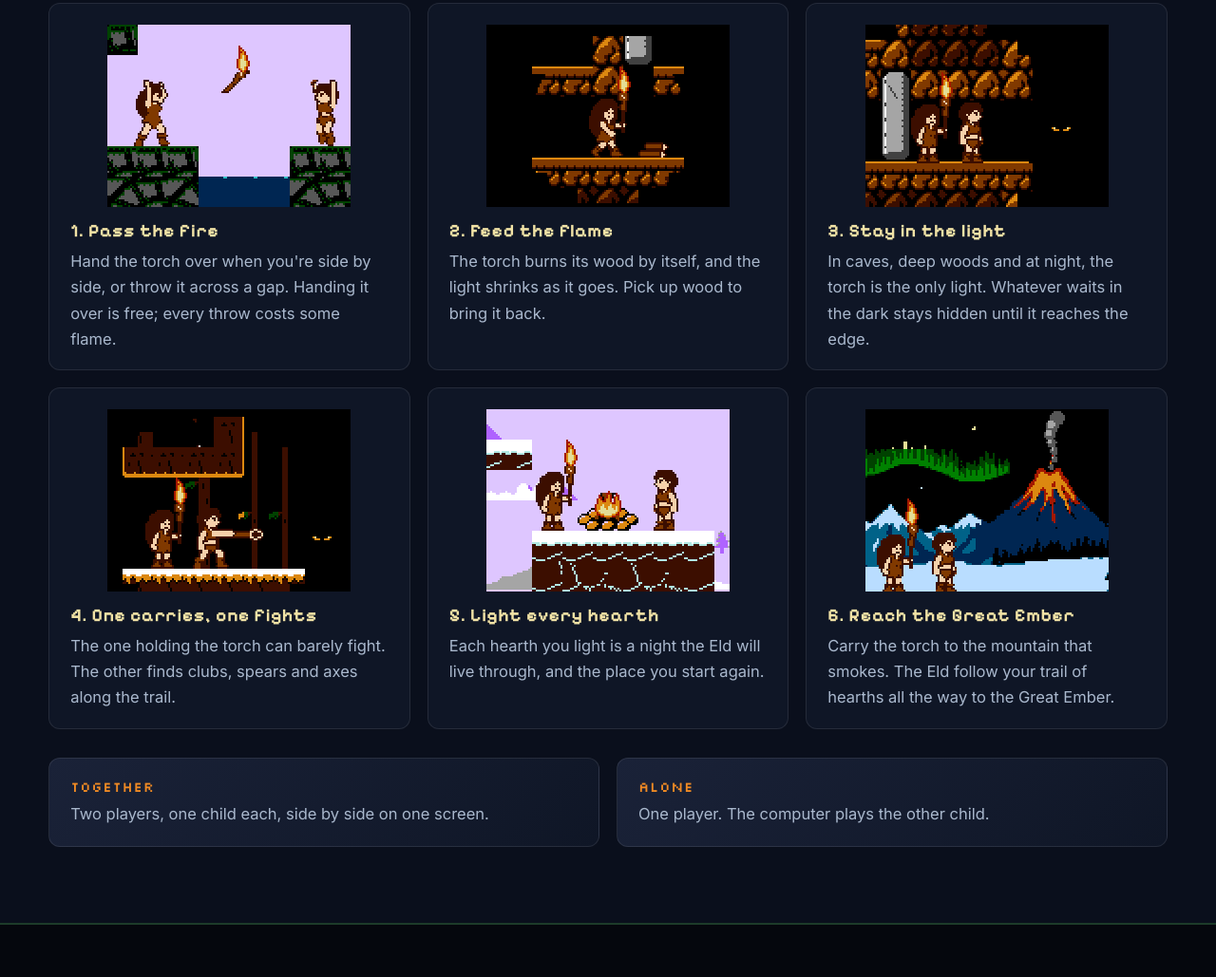
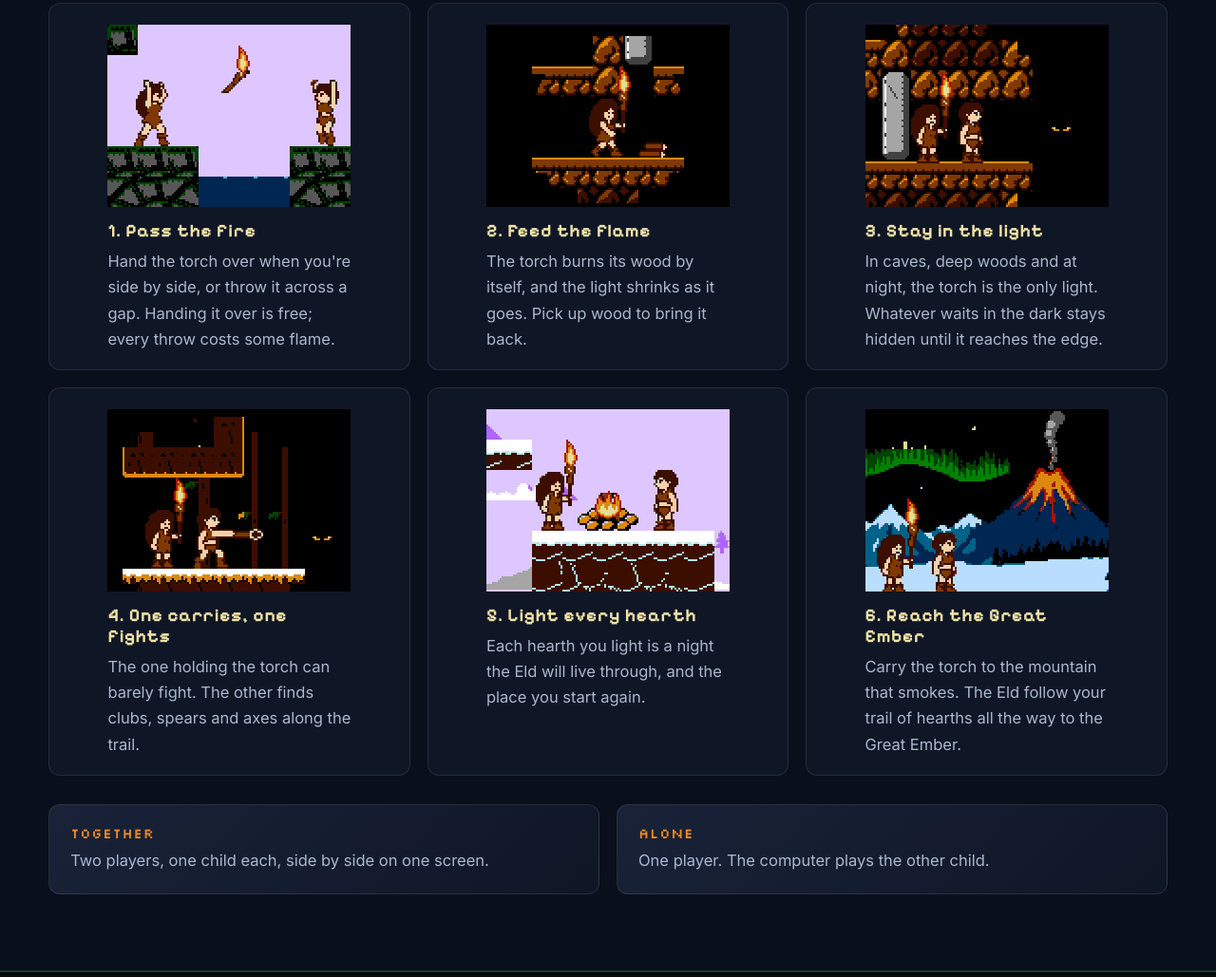
Before and after one commit to Rance9/OneFlameGame.com, an Astro site: page / in a window 1280 px wide. Shown: the part 1857-2886 px from the top of the page at 95% size. Built offline with nearby package versions, Linux system fonts and the light colour scheme; Astro itself is replaced by a stand-in of ours; no server answers.

Commit message:
Narrow the How it plays card text to the width of its picture

```diff
--- a/src/styles/site.css
+++ b/src/styles/site.css
@@ -34,6 +34,7 @@ p{margin:0 0 16px;max-width:62ch}
 /* How it plays: each card's game picture at exactly 2x (256 by 192), centered above the title */
 .play .card h3:before{content:none}
 .play .card img{display:block;width:256px;height:auto;max-width:100%;image-rendering:pixelated;margin:0 auto 14px}
+.play .card h3,.play .card p{max-width:256px;margin-left:auto;margin-right:auto}
 /* under 380px wide the cards' side padding drops so the picture keeps its full 256px on a 320px screen (13px leaves exactly 256) */
 @media(max-width:379px){.play .card{padding-left:13px;padding-right:13px}}
 .modes{display:grid;grid-template-columns:repeat(2,minmax(0,1fr));gap:18px}
```
